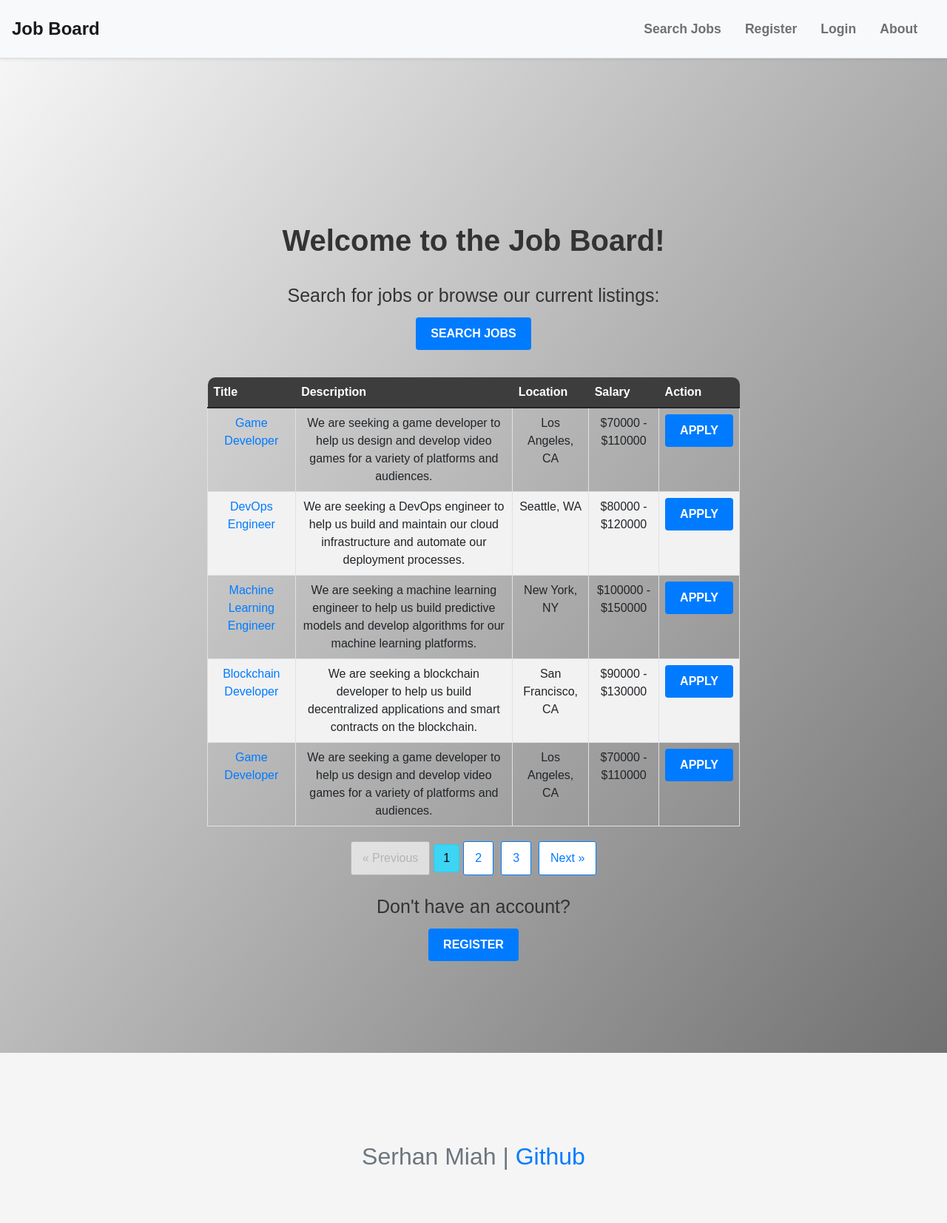
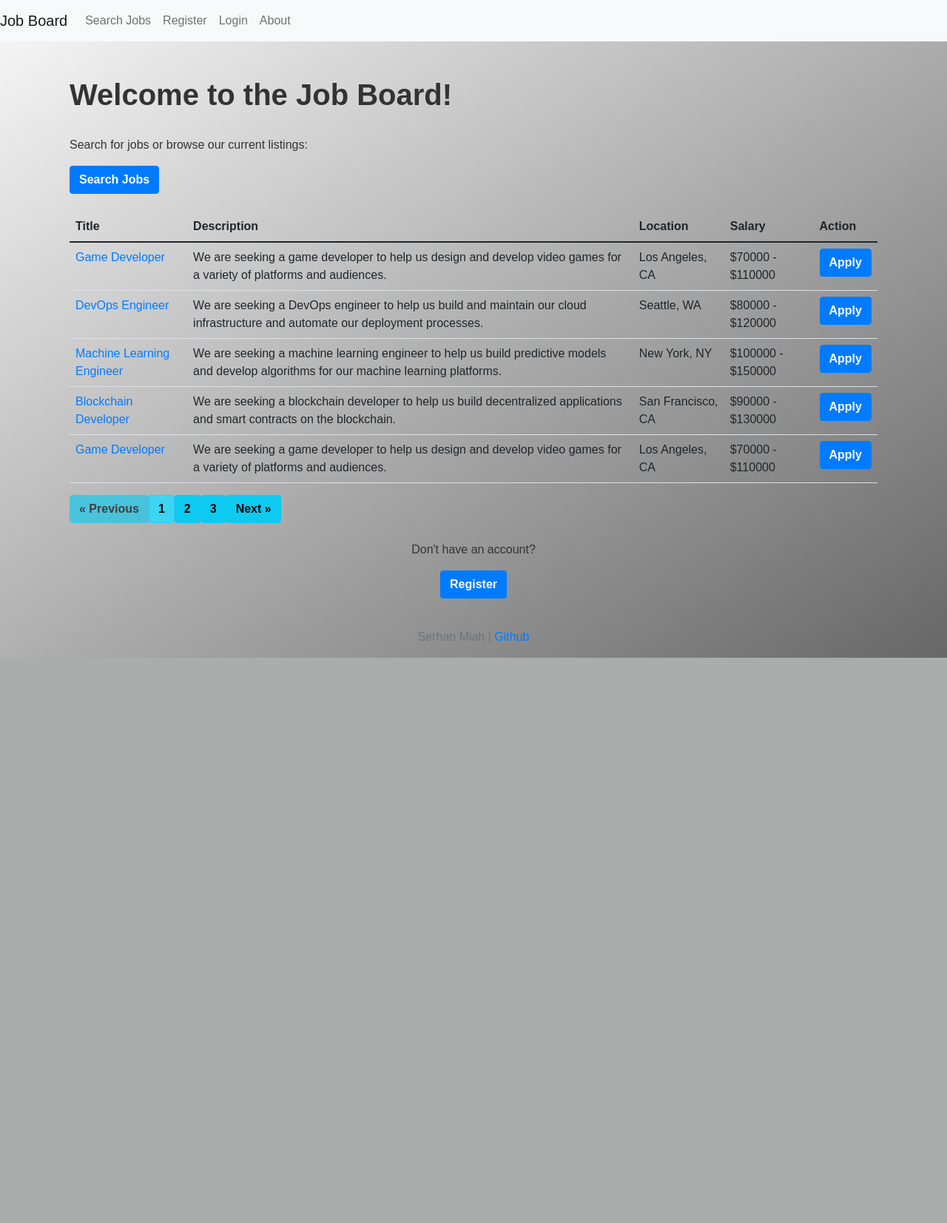
Before and after one commit to SerhanMiah/FlaskSQL-JobBoard, a Flask app: page / in a window 1280 px wide. Shown: the whole page at 74% size. After the commit the page ends 889 px from the top, so only its background shows below. Run offline with Flask 2, Linux system fonts and the light colour scheme; data comes from the database, SQL or seed files in the repository; some libraries are stand-ins or nearby versions.

Commit message:
bootstap added, corrected as url_for wasn't working

```diff
--- a/project/__init__.py
+++ b/project/__init__.py
@@ -4,7 +4,7 @@
 from flask_login import LoginManager
 from flask_mail import Mail
 from project.config import Config
-
+# from flask_bootstrap import Bootstrap
 
 db = SQLAlchemy()
 bcrypt = Bcrypt()
@@ -17,6 +17,7 @@
 
 def create_app(config_class=Config):
     app = Flask(__name__)
+    # Bootstrap(app)
     app.config.from_object(Config)
 
     db.init_app(app)
--- a/project/static/style.css
+++ b/project/static/style.css
@@ -1,9 +1,7 @@
-/* Typography */
 :root {
-  --font-size-base: 25px;
+  --font-size-base: 16px;
   --line-height-base: 1.5;
 }
-
 
 body {
   font-family: sans-serif;
@@ -37,8 +36,7 @@
 }
 
 /* Buttons */
-  .apply-btn {
-  display: inline-block;
+.btn {
   font-weight: bold;
   text-align: center;
   white-space: nowrap;
@@ -50,12 +48,15 @@
   line-height: 1.5;
   border-radius: 0.25rem;
   transition: all 0.15s ease-in-out;
+}
+
+.btn-primary {
   color: #fff;
   background-color: #007bff;
   border-color: #007bff;
 }
 
-  .apply-btn:hover {
+.btn-primary:hover {
   background-color: #0069d9;
   border-color: #0062cc;
 }
@@ -116,395 +114,8 @@
   border-color: #c3e6cb;
   }
 
-  .alert-info {
-  color: #0c5460;
-  background-color: #d1ecf1;
-  border-color: #bee5eb;
-  }
-
-  .alert-warning {
-  color: #856404;
-  background-color: #fff3cd;
-  border-color: #ffeeba;
-  }
-
   .alert-danger {
   color: #721c24;
   background-color: #f8d7da;
   border-color: #f5c6cb;
   }
-
-  /* Footer */
-/* Footer */
-.footer {
-  font-size: xx-large;
-  background-color: #f5f5f5;
-  color: #333;
-}
-
-.footer a {
-  color: #007bff;
-}
-
-  /* Account/Profile Section */
-  about.account-img {
-    width: 150px;
-    height: 150px;
-    margin: 0 auto 20px;
-    display: block;
-  }
-
-  .account-heading {
-    font-size: 2.5rem;
-    font-weight: 600;
-    margin-bottom: 1rem;
-  }
-
-  .text-secondary {
-    color: #6c757d;
-  }
-
-  .card {
-    border-radius: 20px;
-    box-shadow: 0 0 20px rgba(0, 0, 0, 0.1);
-    margin-top: 2rem;
-  }
-
-  .card-body {
-    padding: 3rem;
-  }
-
-  .btn-primary {
-    background-color: #007bff;
-    border-color: #007bff;
-    font-weight: 600;
-  }
-
-  .btn-primary:hover {
-    background-color: #0069d9;
-    border-color: #0062cc;
-  }
-
-  .btn-primary:focus {
-    box-shadow: none;
-  }
-
-
-  /* About me section */
-  .container {
-    max-width: 800px;
-    margin: 0 auto;
-    padding: 50px 20px;
-    text-align: center;
-  }
-
-  .about-title {
-    font-size: 2.5rem;
-    margin-bottom: 40px;
-  }
-
-  .lead {
-    font-size: 1.2rem;
-    line-height: 1.5;
-    margin-bottom: 25px;
-  }
-
-  .about-link {
-    color: #007bff;
-    text-decoration: none;
-  }
-
-  a:hover {
-    text-decoration: underline;
-  }
-
-  @media (max-width: 576px) {
-    h1 {
-      font-size: 2rem;
-    }
-
-    p {
-      font-size: 1.1rem;
-    }
-  }
-
-
-
-  /* job main section  */
-
-  table {
-    border-collapse: collapse;
-    width: 100%;
-    font-size: 16px;
-  }
-
-  th {
-    background-color: #007bff;
-    color: #fff;
-    font-weight: bold;
-    text-align: left;
-    padding: 10px;
-  }
-
-  th:first-child {
-    border-radius: 10px 0 0 0;
-  }
-
-  th:last-child {
-    border-radius: 0 10px 0 0;
-  }
-
-  td {
-    border: 1px solid #dee2e6;
-    padding: 10px;
-  }
-
-  tr:nth-child(even) {
-    background-color: #f2f2f2;
-  }
-
-  .btn-primary {
-    background-color: #007bff;
-    color: #fff;
-    border: none;
-  }
-
-  .btn-primary:hover {
-    background-color: #0062cc;
-  }
-
-  .text-center {
-    text-align: center;
-  }
-
-  p {
-    margin-bottom: 10px;
-  }
-
-
- /* Navbar */
-.navbar {
-  background-color: #fff;
-  border-bottom: 1px solid #ddd;
-  box-shadow: 0 1px 4px rgba(0, 0, 0, 0.1);
-  padding: 1rem;
-}
-
-/* Navbar Brand */
-.navbar-brand {
-  color: #333;
-  font-size: 1.5rem;
-  font-weight: bold;
-}
-
-/* Navbar Links */
-.navbar-nav {
-  margin-left: auto;
-}
-
-.nav-link {
-  color: #333;
-  font-size: 1.1rem;
-  font-weight: bold;
-  margin-right: 1rem;
-}
-
-.nav-link:hover {
-  color: #555;
-}
-
-/* Active Link */
-.nav-item.active .nav-link {
-  color: #555;
-}
-
-/* Toggler */
-.navbar-toggler {
-  border-color: #ddd;
-}
-
-.navbar-toggler-icon {
-  background-color: #333;
-}
-
-
-  /* index table */
-  .table-header {
-    background-color: #3e3d3d;
-  }
-
-  .header-cell {
-    padding: 12px 8px;
-    font-weight: bold;
-    text-align: left;
-    border-bottom: 1px solid #ddd;
-  }
-
-
-  /* paginate */
-  .pagination {
-    display: flex;
-    justify-content: center;
-    align-items: center;
-    margin: 20px 0;
-  }
-
-  .pagination a {
-    display: inline-block;
-    padding: 10px 15px;
-    margin: 0 5px;
-    border-radius: 3px;
-    color: #007bff;
-    background-color: #fff;
-    border: 1px solid #007bff;
-    text-decoration: none;
-  }
-
-  .pagination a:hover {
-    color: #fff;
-    background-color: #007bff;
-  }
-
-  .pagination .current-page {
-    display: inline-block;
-    padding: 10px 15px;
-    margin: 0 5px;
-    border-radius: 3px;
-    color: #fff;
-    background-color: #007bff;
-    border: 1px solid #007bff;
-  }
-
-  .pagination .disabled {
-    display: inline-block;
-    padding: 10px 15px;
-    margin: 0 5px;
-    border-radius: 3px;
-    color: #bbb;
-    background-color: #fff;
-    border: 1px solid #bbb;
-    pointer-events: none;
-  }
-
-
-  /* account  */
-  /* Center the page content */
-.container {
-  margin-top: 50px;
-  /* height: 100vh; */
-}
-
-/* Style the card */
-.card {
-  border: none;
-  border-radius: 10px;
-  box-shadow: 0 0 10px rgba(0, 0, 0, 0.1);
-}
-
-.card-body {
-  padding: 50px;
-}
-
-/* Style the account image */
-.account-img {
-  width: 150px;
-  height: 150px;
-  object-fit: cover;
-  margin-bottom: 30px;
-}
-
-/* Style the form */
-.form-control-label {
-  font-size: 16px;
-  font-weight: bold;
-  color: #333;
-  margin-bottom: 10px;
-}
-
-.form-control {
-  border-radius: 5px;
-  padding: 10px;
-  font-size: 16px;
-  color: #555;
-  background-color: #f5f5f5;
-}
-
-.form-control-lg {
-  height: 50px;
-}
-
-.form-control-file {
-  margin-top: 10px;
-}
-
-.invalid-feedback {
-  color: #dc3545;
-}
-
-.btn-primary {
-  background-color: #007bff;
-  border: none;
-  padding: 10px 20px;
-  font-size: 16px;
-  font-weight: bold;
-  text-transform: uppercase;
-}
-
-.btn-danger {
-  background-color: #dc3545;
-  border: none;
-  padding: 10px 20px;
-  font-size: 16px;
-  font-weight: bold;
-  text-transform: uppercase;
-  margin-top: 20px;
-}
-
-.btn-block {
-  display: block;
-  width: 100%;
-  margin-top: 20px;
-}
-
-/* Style the alerts */
-.alert {
-  border-radius: 5px;
-  margin-bottom: 20px;
-}
-
-.alert-dismissible {
-  padding-right: 40px;
-}
-
-.alert-success {
-  background-color: #d4edda;
-  border-color: #c3e6cb;
-  color: #155724;
-}
-
-.alert-danger {
-  background-color: #f8d7da;
-  border-color: #f5c6cb;
-  color: #721c24;
-}
-
-.alert-warning {
-  background-color: #fff3cd;
-  border-color: #ffeeba;
-  color: #856404;
-}
-
-.alert-info {
-  background-color: #d1ecf1;
-  border-color: #bee5eb;
-  color: #0c5460;
-}
-
-.alert-primary {
-  background-color: #c4e3f3;
-  border-color: #b6d4e8;
-  color: #0c5460;
-}
-
-
-/* application status */
--- a/project/templates/base.html
+++ b/project/templates/base.html
@@ -2,10 +2,8 @@
 <html>
   <head>
     <title>{% block title %}{% endblock %}</title>
-    <link rel="stylesheet" type="text/css" href="{{ url_for('static', filename='css/bootstrap.min.css') }}">
-    <link rel="stylesheet" type="text/css" href="{{ url_for('static', filename='style.css') }}">
-    <link rel="stylesheet" href="{{ url_for('static', filename='css/account.css') }}">
-
+    <link rel="stylesheet" href="{{ url_for('static', filename='css/bootstrap.min.css') }}">
+    <link rel="stylesheet" href="{{ url_for('static', filename='style.css') }}">
   </head>
   <body>
     <nav class="navbar navbar-expand-lg navbar-light bg-light">
@@ -63,6 +61,9 @@
       </div>
     </footer>
 
-    <script src="{{ url_for('static', filename='js/bootstrap.min.js') }}"></script>
+    <script src="{{ url_for('static', filename='js/jquery.min.js') }}"></script>
+  <script src="{{ url_for('static', filename='js/popper.min.js') }}"></script>
+  <script src="{{ url_for('static', filename='js/bootstrap.min.js') }}"></script>
+
   </body>
 </html>
--- a/project/templates/reset_request.html
+++ b/project/templates/reset_request.html
@@ -1,4 +1,4 @@
-{% extends "layout.html" %}
+{% extends "base.html" %}
 {% block content %}
     <div class="content-section">
         <form method="POST" action="">
```
Also changed, not shown: other parts of project/static/style.css (+12 -14 lines), README.md. Lines whose indentation alone changed are shown as unchanged.
